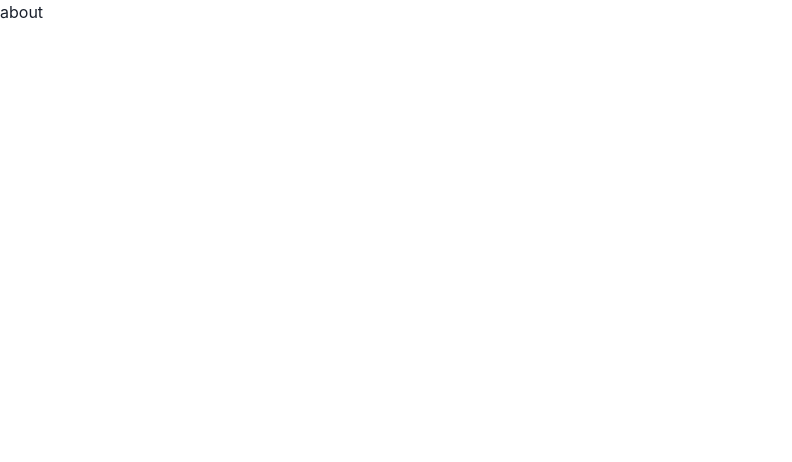
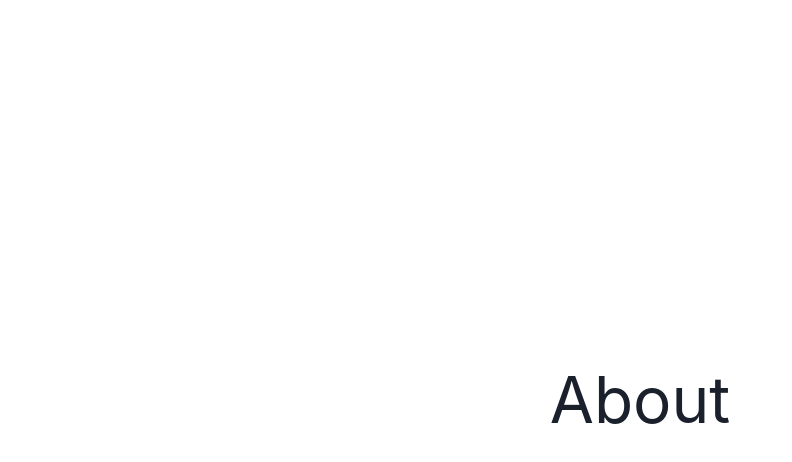
Before and after one commit to KennedyMungai/blog-site-w-chakra, a Next.js app: page /about in a window 1280 px wide. Shown: the top 462 px of the page, without its empty margins (0-792 px from the left). Built offline with nearby package versions, Linux system fonts and the light colour scheme.

Commit message:
Created the styled about page

```diff
--- a/src/pages/about.tsx
+++ b/src/pages/about.tsx
@@ -1,9 +1,22 @@
+import { Flex, Text } from '@chakra-ui/react'
 import React from 'react'
 
 type Props = {}
 
 const about = (props: Props) => {
-	return <div>about</div>
+	return (
+		<Flex
+			align={'center'}
+			justify={'center'}
+			height={'100vh'}
+			width={'100vw'}
+			overflow={'hidden'}
+		>
+			<Text bg={'slateblue.500'} p='6rem' fontSize={'4rem'}>
+				About
+			</Text>
+		</Flex>
+	)
 }
 
 export default about
```
